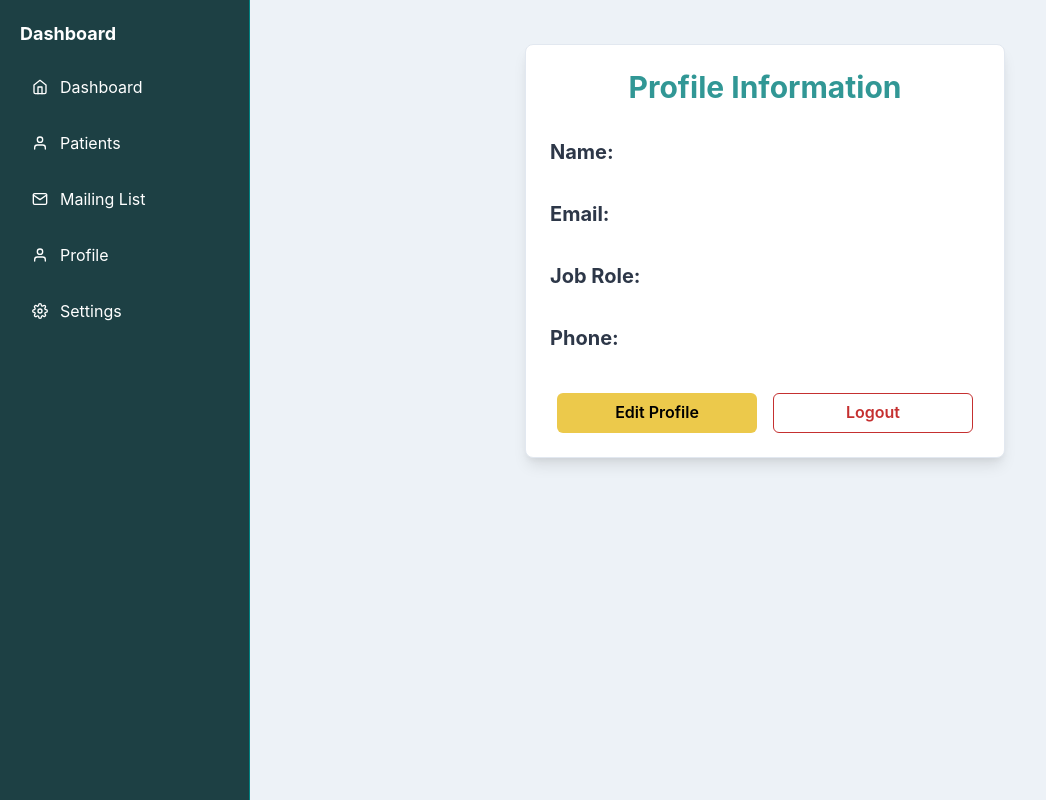
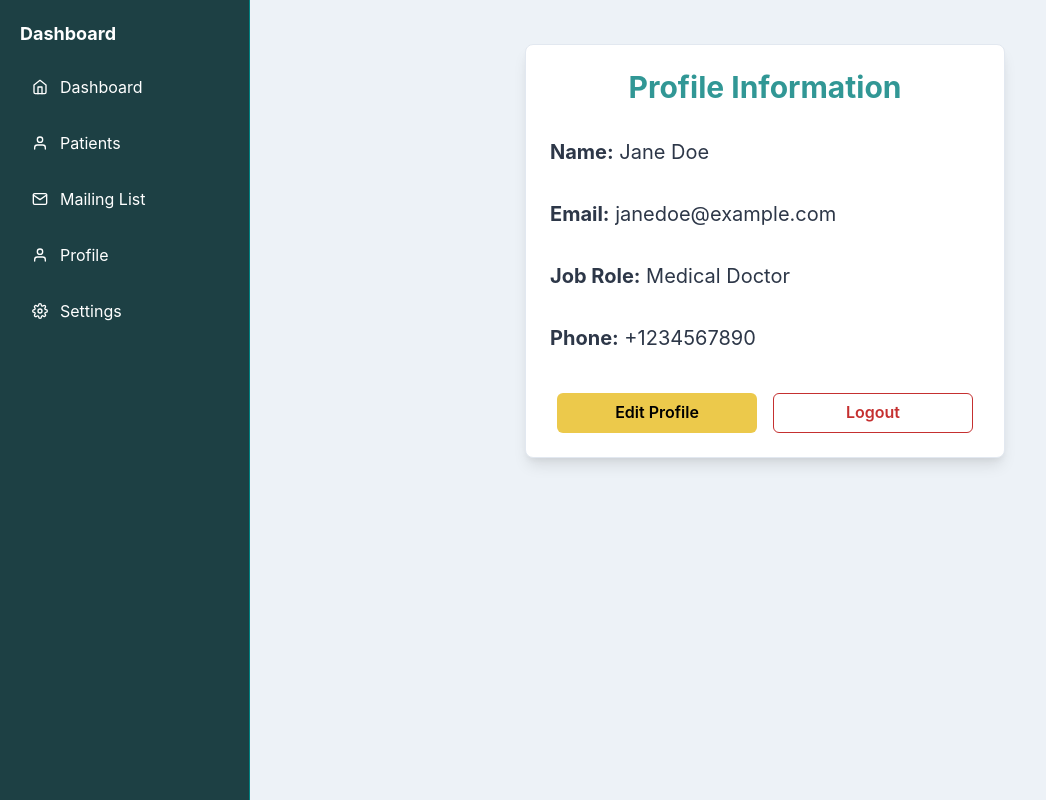
Before and after one commit to oduyemi/gibarestorative, a Next.js app: page /admin/profile in a window 1280 px wide. Shown: the whole page, without its empty margins (0-1046 px from the left). Built offline with nearby package versions, Linux system fonts and the light colour scheme.

Commit message:
Admin profile populated

```diff
--- a/src/app/admin/profile/page.tsx
+++ b/src/app/admin/profile/page.tsx
@@ -1,12 +1,22 @@
 import { Box } from "@chakra-ui/react";
 import { AdminProfile } from "@/components/Admin/AdminProfile";
 
+export default function Bookings() {
+    const dummyData = {
+        name: "Jane Doe",
+        email: "janedoe@example.com",
+        role: "Medical Doctor",
+        phone: "+1234567890",
+    };
 
-
-export default function bookings () {
-    return(
+    return (
         <Box>
-            <AdminProfile />
+            <AdminProfile
+                name={dummyData.name}
+                email={dummyData.email}
+                role={dummyData.role}
+                phone={dummyData.phone}
+            />
         </Box>
-    )
+    );
 }
```
